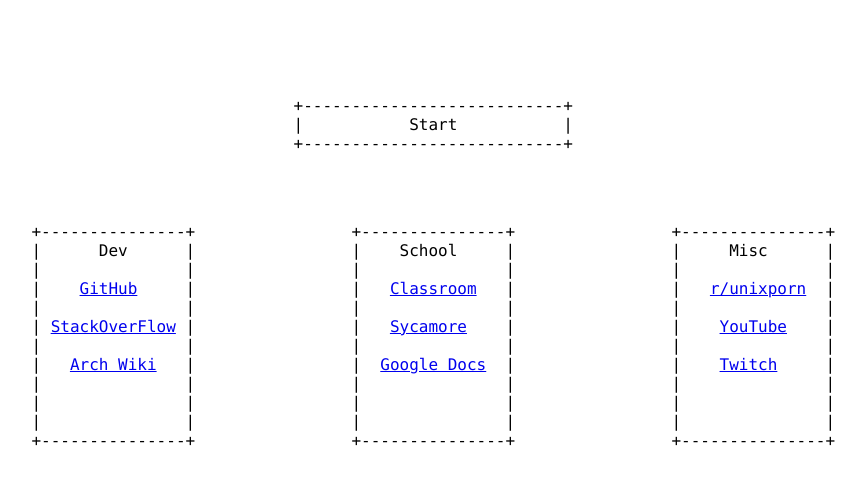
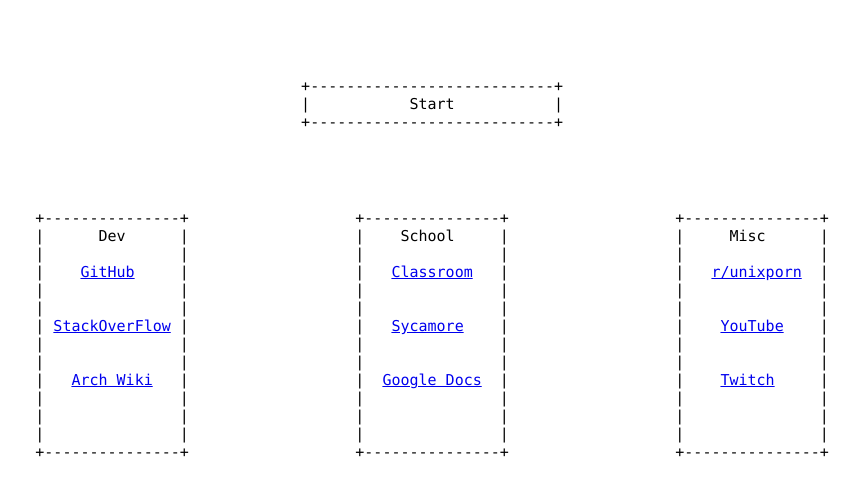
Before and after one commit to not-ivy/launch, a plain HTML site: page index.html in a window 1280 px wide. Shown: the whole page, without its empty margins (226-1092 px from the left). Drawn offline with Linux system fonts and the light colour scheme.

Commit message:
optimize more

```diff
--- a/index.html
+++ b/index.html
@@ -3,23 +3,27 @@
 <head>
     <meta charset="UTF-8">
     <title>Start</title>
+    <meta name="viewport" content="width=device-width, initial-scale=1">
+    <meta name="description" content="A simple launch page!">
 </head>
 <body>
-<br><br><br><br>
+<br><br><br>
 <pre class="title">
     +---------------------------+
     |           Start           |
     +---------------------------+
 </pre>
 
-<br><br><br><br>
+<br><br><br>
 <pre class="block1">
     +---------------+
     |      Dev      |
     |               |
     |    <a href="https://github.com">GitHub</a>     |
     |               |
+    |               |
     | <a href="https://stackoverflow.com/">StackOverFlow</a> |
+    |               |
     |               |
     |   <a href="https://wiki.archlinux.org/">Arch Wiki</a>   |
     |               |
@@ -33,7 +37,9 @@
     |               |
     |   <a href="https://classroom.google.com/u/1/">Classroom</a>   |
     |               |
+    |               |
     |   <a href="https://app.sycamoreschool.com/index.php">Sycamore</a>    |
+    |               |
     |               |
     |  <a href="https://docs.google.com/">Google Docs</a>  |
     |               |
@@ -47,7 +53,9 @@
     |               |
     |   <a href="https://www.reddit.com/r/unixporn">r/unixporn</a>  |
     |               |
+    |               |
     |    <a href="https://youtube.com">YouTube</a>    |
+    |               |
     |               |
     |    <a href="https://www.twitch.tv/">Twitch</a>     |
     |               |
@@ -60,6 +68,7 @@
 <style>
     pre {
         font-family: Menlo, Consolas, monospace;
+        font-size: 15px;
         top: 40%;
     }
     .title {
```
